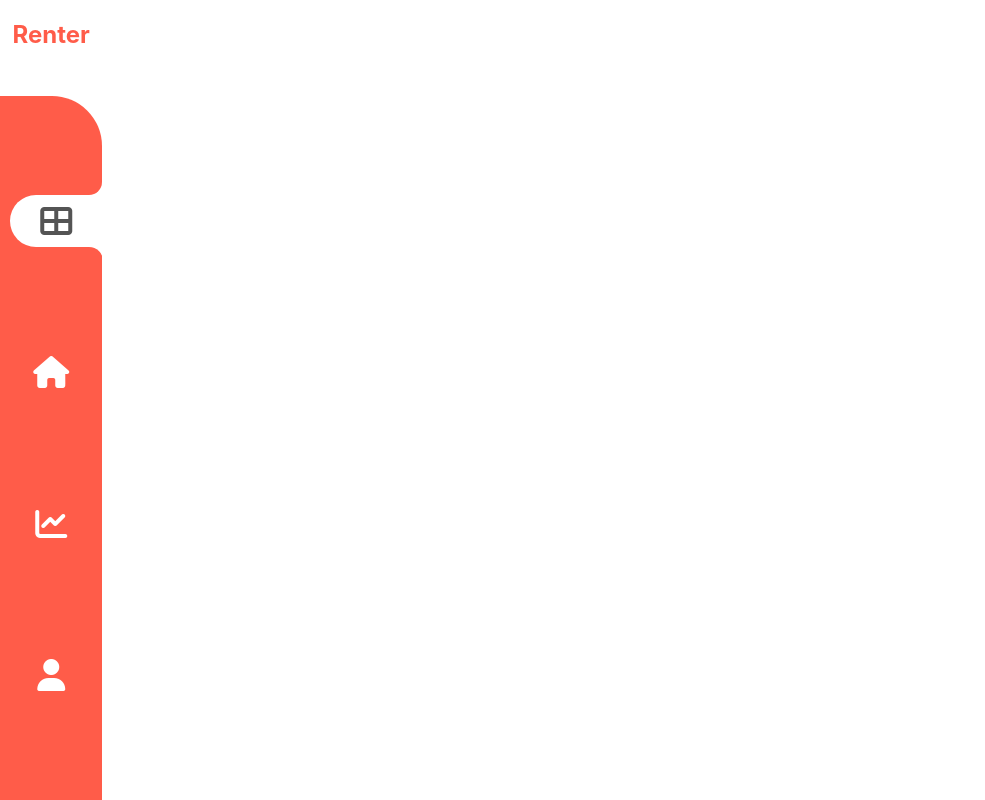
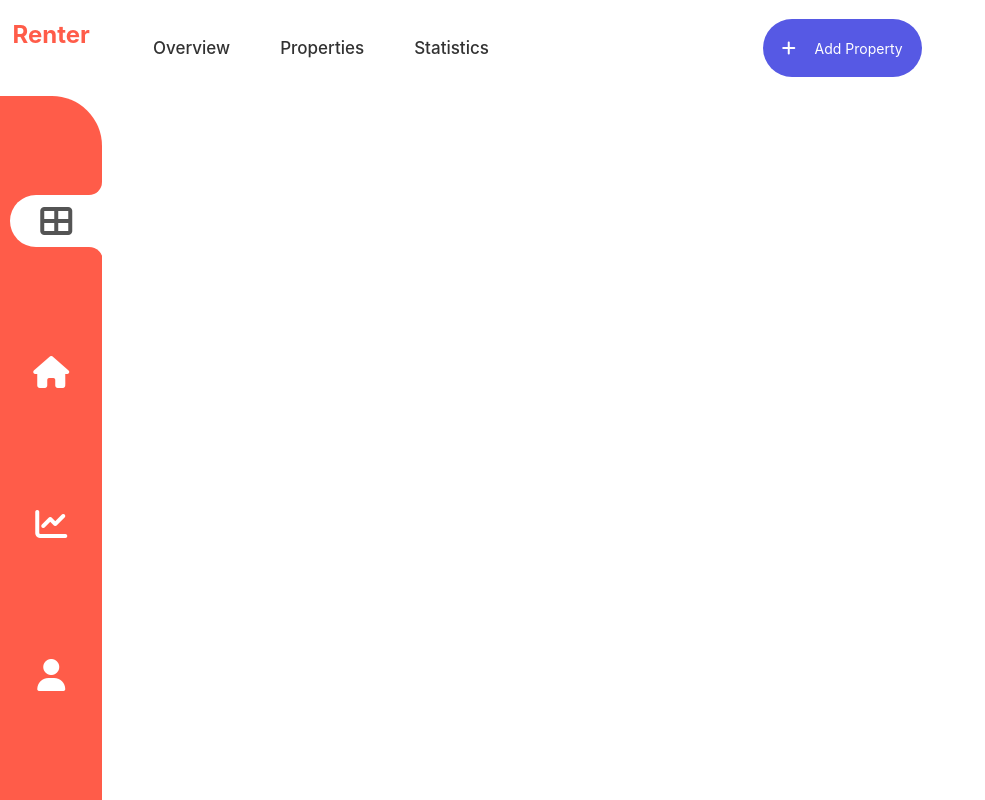
Before and after one commit to djolee96/renter-web-app, a React (Create React App) app in the folder renter/: page / in a window 1280 px wide. Shown: the whole page, without its empty margins (0-985 px from the left). Built offline with nearby package versions, Linux system fonts and the light colour scheme.

Commit message:
navbar design done

```diff
--- a/renter/src/app/App.js
+++ b/renter/src/app/App.js
@@ -1,12 +1,14 @@
 import React from 'react';
 import '../scss/app.css';
 import SideBar from './components/SideBar';
+import Navbar from './components/Navbar';
 
 class App extends React.Component {
   render() {
     return(
     <div className="App">
         <SideBar/>
+        <Navbar/>
     </div>)
   };
 }
--- a/renter/src/app/components/Navbar.jsx
+++ b/renter/src/app/components/Navbar.jsx
@@ -10,7 +10,7 @@ class Navbar extends React.Component{
                 <li>Properties</li>
                 <li>Statistics</li>
             </ul>
-            <div className="navbar-btn">Add Property</div>
+            <div className="navbar-btn"><i class="fas fa-plus"></i>  <span>Add Property</span></div>
         </div>
         )
  }
--- a/renter/src/scss/_navbar.scss
+++ b/renter/src/scss/_navbar.scss
@@ -1,3 +1,45 @@
 .navbar{
     display: flex;
+    height: 12%;
+    width: 62%;
+    padding-left: 2%;
+    align-items: center;
+    justify-content: space-between;
 }
+
+
+.navbar-links{
+    padding: 0px;
+    margin: 0px;
+
+}
+.navbar-links li {
+    display: inline;
+    padding: 0px 25px;
+    font-size: 17px;
+    opacity: 0.8;
+    font-weight: 500;
+}
+.navbar-links li:hover{
+    cursor: pointer;
+    opacity: 1;
+    text-decoration:underline ;
+}
+
+.navbar-btn{
+    color: white;
+    background: #5659e4;
+    height: 60%;
+    width: 20%;
+    display: flex;
+    justify-content: space-evenly;
+    align-items: center;
+    border-radius: 30px;
+}
+.navbar-btn:hover{
+    cursor: pointer;
+    transform: scale(1.1);
+}
+.navbar-btn span{
+    font-size: 14px;
+}
--- a/renter/src/scss/app.css
+++ b/renter/src/scss/app.css
@@ -93,5 +93,60 @@
   display: -webkit-box;
   display: -ms-flexbox;
   display: flex;
+  height: 12%;
+  width: 62%;
+  padding-left: 2%;
+  -webkit-box-align: center;
+      -ms-flex-align: center;
+          align-items: center;
+  -webkit-box-pack: justify;
+      -ms-flex-pack: justify;
+          justify-content: space-between;
+}
+
+.navbar-links {
+  padding: 0px;
+  margin: 0px;
+}
+
+.navbar-links li {
+  display: inline;
+  padding: 0px 25px;
+  font-size: 17px;
+  opacity: 0.8;
+  font-weight: 500;
+}
+
+.navbar-links li:hover {
+  cursor: pointer;
+  opacity: 1;
+  text-decoration: underline;
+}
+
+.navbar-btn {
+  color: white;
+  background: #5659e4;
+  height: 60%;
+  width: 20%;
+  display: -webkit-box;
+  display: -ms-flexbox;
+  display: flex;
+  -webkit-box-pack: space-evenly;
+      -ms-flex-pack: space-evenly;
+          justify-content: space-evenly;
+  -webkit-box-align: center;
+      -ms-flex-align: center;
+          align-items: center;
+  border-radius: 30px;
+}
+
+.navbar-btn:hover {
+  cursor: pointer;
+  -webkit-transform: scale(1.1);
+          transform: scale(1.1);
+}
+
+.navbar-btn span {
+  font-size: 14px;
 }
 /*# sourceMappingURL=app.css.map */
```
Also changed, not shown: 1 other file (tests, documents, lock files or other folders).
